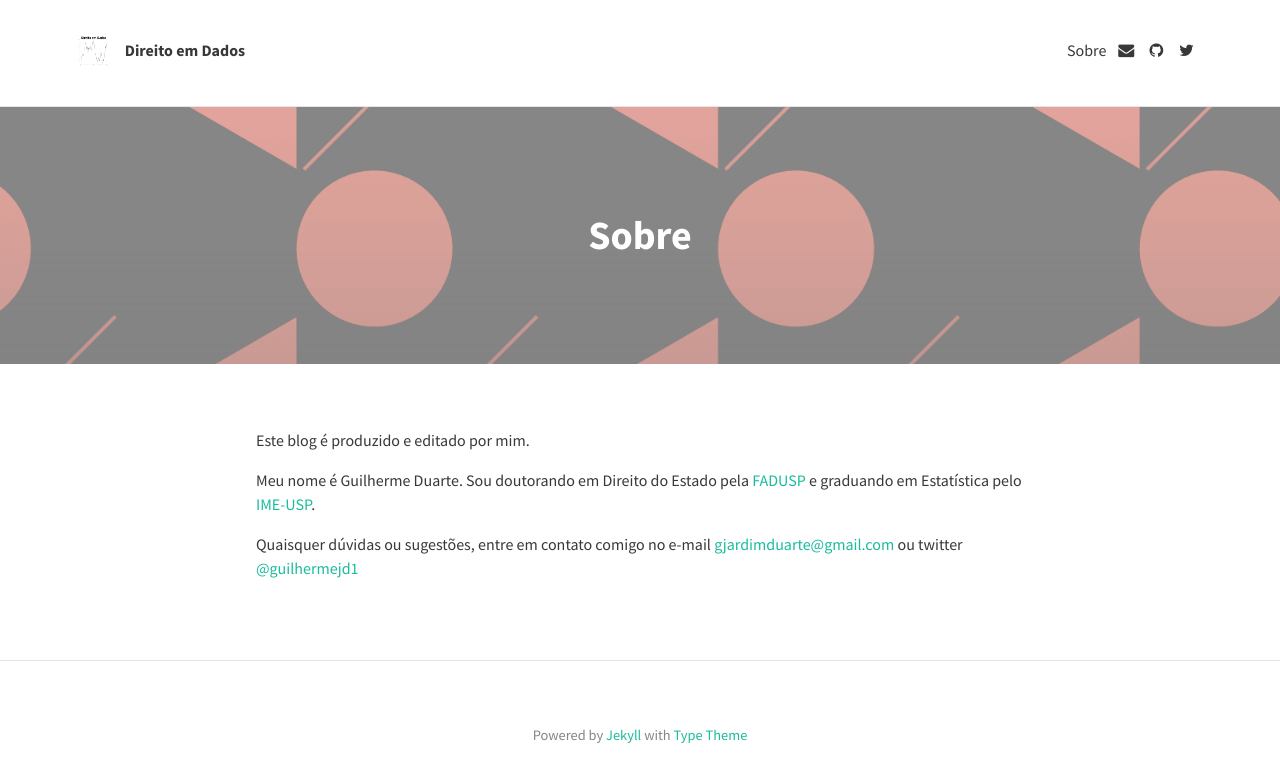
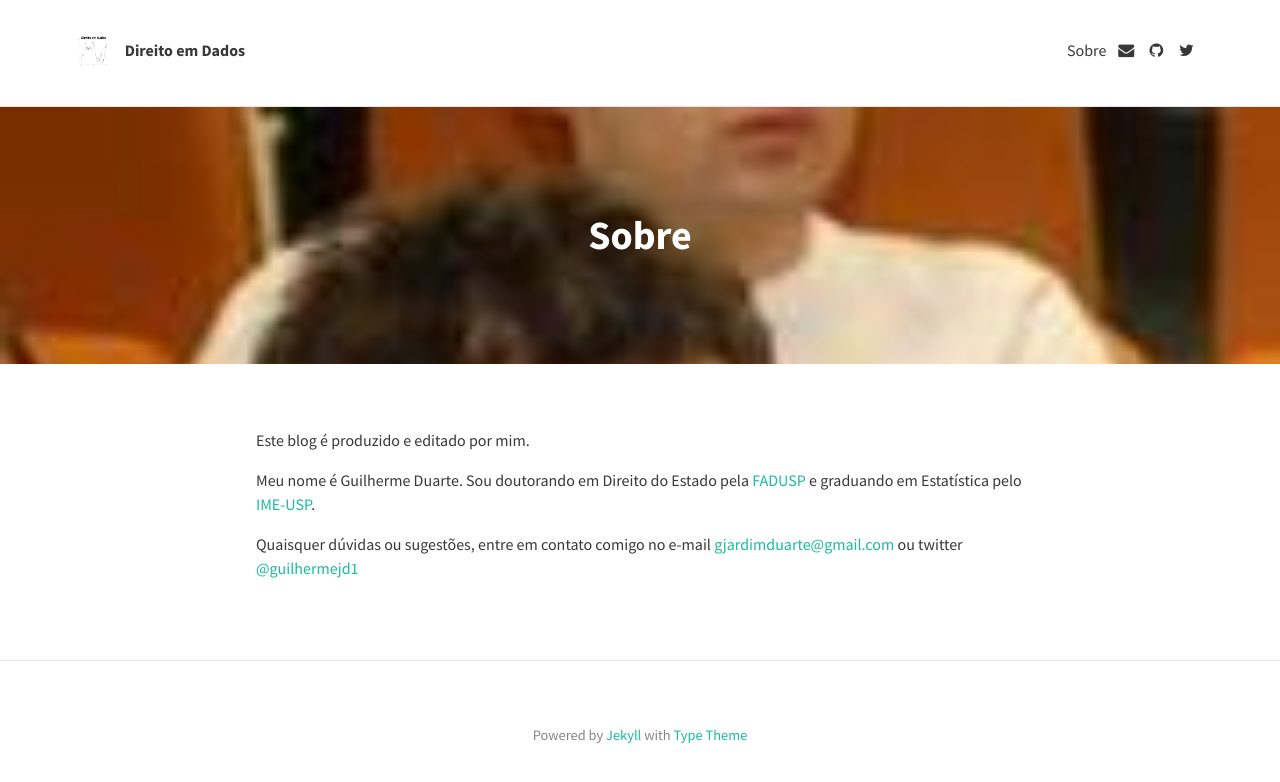
Before and after one commit to direitoemdados/direitoemdados.github.io, a Jekyll site: the page built from about.md, in a window 1280 px wide. Shown: the top 782 px of the page. Built offline with Jekyll 4.4.1, drawn with Linux system fonts in a browser that asks for light colours; nearby versions of some CDN libraries.

Commit message:
Photo About

```diff
--- a/about.md
+++ b/about.md
@@ -2,7 +2,7 @@
 layout: page
 title: Sobre
 permalink: /sobre/
-feature-img: "img/sample_feature_img_2.png"
+feature-img: "img/imagem_eu.png"
 ---
 
 Este blog é produzido e editado por mim.
```
Also changed, not shown: img/imagem_eu.png (added).
